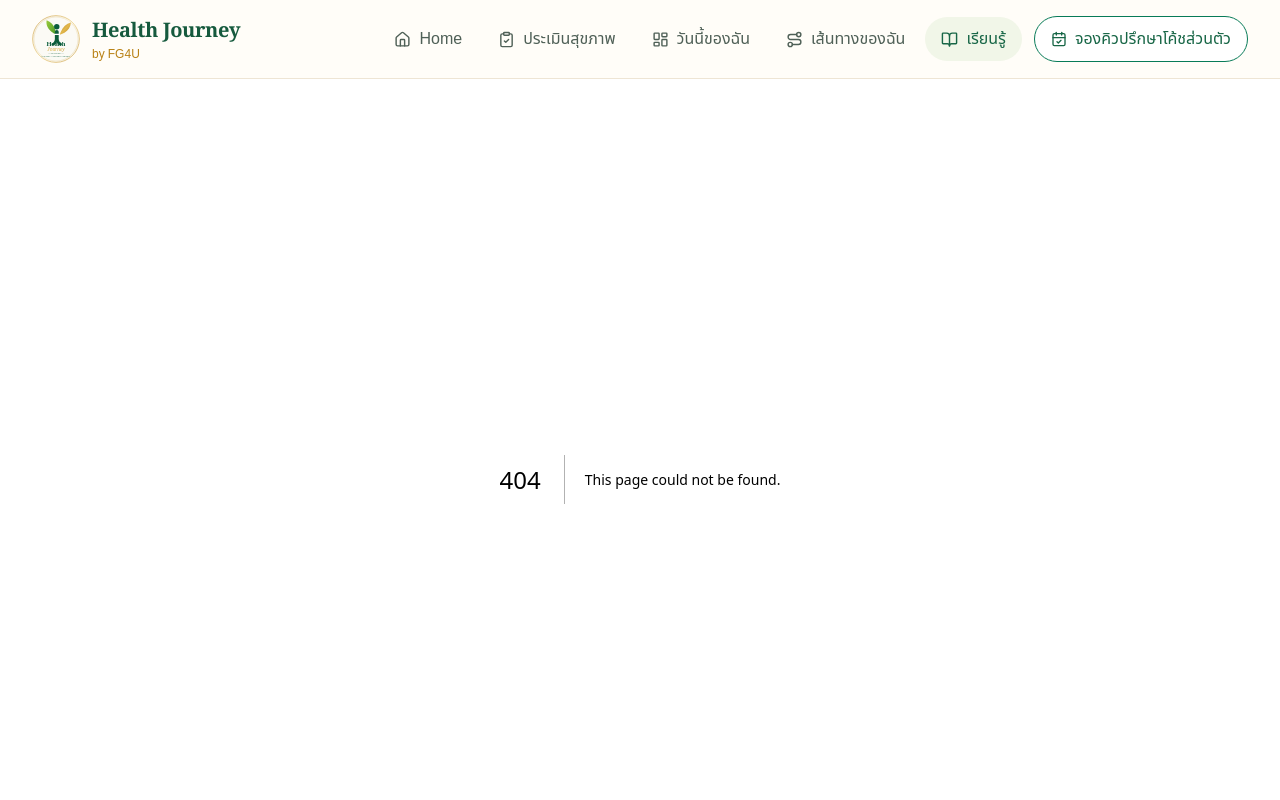
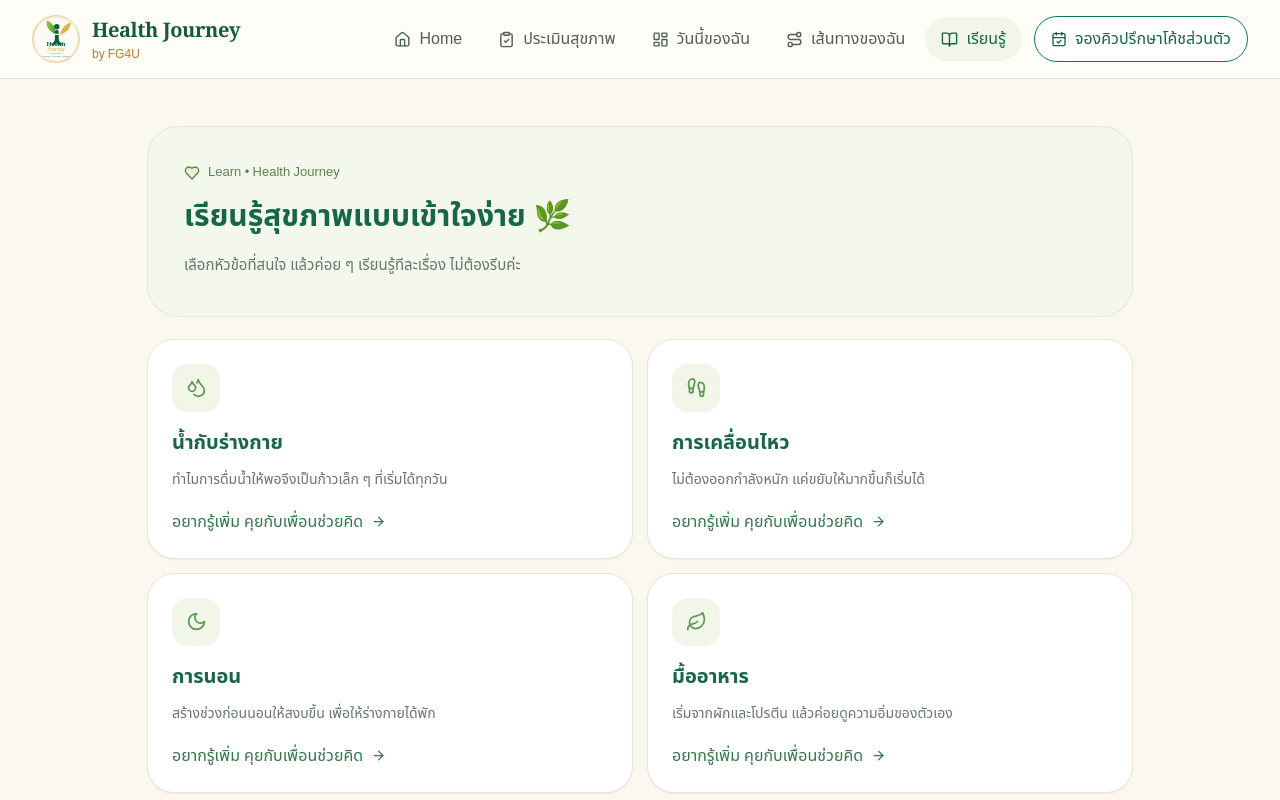
Before and after one commit to healthjourneyth/health-journey, a Next.js app: page /learn in a window 1280 px wide. Before the commit this address had no page. Shown: the top 800 px of the page. Built offline with nearby package versions, Linux system fonts and the light colour scheme; a web font is replaced by a local one.

Commit message:
Add working Learn page

```diff
--- /dev/null
+++ b/app/learn/page.tsx
@@ -0,0 +1,4 @@
+'use client';
+import Link from 'next/link'; import {ArrowRight, Heart, Leaf, Droplets, Moon, Footprints} from 'lucide-react';
+const topics=[['น้ำกับร่างกาย','ทำไมการดื่มน้ำให้พอจึงเป็นก้าวเล็ก ๆ ที่เริ่มได้ทุกวัน',Droplets],['การเคลื่อนไหว','ไม่ต้องออกกำลังหนัก แค่ขยับให้มากขึ้นก็เริ่มได้',Footprints],['การนอน','สร้างช่วงก่อนนอนให้สงบขึ้น เพื่อให้ร่างกายได้พัก',Moon],['มื้ออาหาร','เริ่มจากผักและโปรตีน แล้วค่อยดูความอิ่มของตัวเอง',Leaf]];
+export default function Learn(){return <main className="mx-auto max-w-5xl px-5 py-8 md:py-12"><div className="rounded-[30px] bg-[#f3f7ec] p-7 ring-1 ring-[#e3ead8] md:p-9"><div className="flex items-center gap-2 text-[13px] font-medium text-[#5f8054]"><Heart size={16} className="fill-[#e7efd4]"/> Learn • Health Journey</div><h1 className="mt-3 text-[30px] font-semibold text-[#176646]">เรียนรู้สุขภาพแบบเข้าใจง่าย 🌿</h1><p className="mt-3 max-w-2xl text-[15px] leading-7 text-[#68766e]">เลือกหัวข้อที่สนใจ แล้วค่อย ๆ เรียนรู้ทีละเรื่อง ไม่ต้องรีบค่ะ</p></div><div className="mt-6 grid gap-4 sm:grid-cols-2">{topics.map(([title,desc,Icon]:any)=><article key={title} className="rounded-[26px] bg-white p-6 ring-1 ring-[#eee5d4] shadow-sm"><div className="flex h-12 w-12 items-center justify-center rounded-2xl bg-[#f1f6e8] text-[#5c9852]"><Icon size={21}/></div><h2 className="mt-4 text-[20px] font-semibold text-[#176646]">{title}</h2><p className="mt-2 text-[14px] leading-7 text-[#68766e]">{desc}</p><Link href="/ai-coach" className="mt-4 inline-flex items-center gap-2 text-[14px] font-semibold text-[#35764e]">อยากรู้เพิ่ม คุยกับเพื่อนช่วยคิด <ArrowRight size={15}/></Link></article>)}</div></main>}
```
